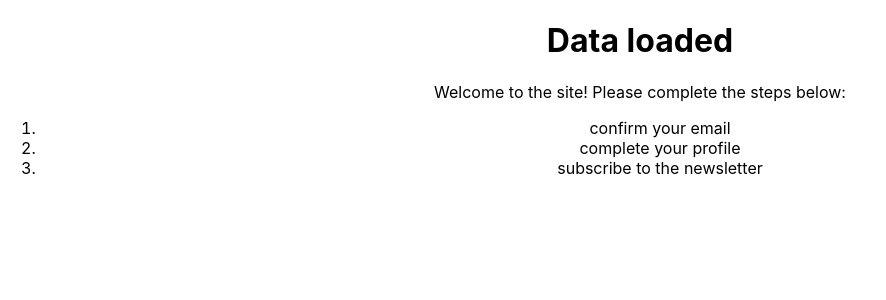
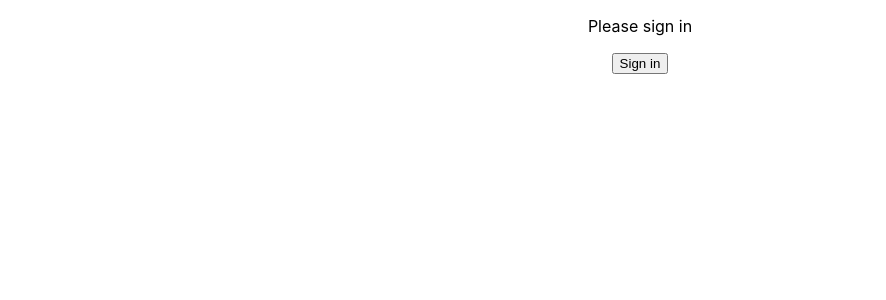
Before and after one commit to BubiniB/react-practice, a React (Create React App) app in the folder my-app/: page / in a window 1280 px wide. Shown: the top 300 px of the page, without its empty margins (0-886 px from the left). Built offline with nearby package versions, Linux system fonts and the light colour scheme.

Commit message:
Methods as props - parent/child dependencies

```diff
--- a/my-app/src/App.js
+++ b/my-app/src/App.js
@@ -5,11 +5,12 @@
 // import EventsFunctional from "./components/EventsFunctional";
 // import ConditionalRenderingClass from "./components/ConditionalRenderingClass";
 // import ConditionalRenderingFunctional from "./components/ConditionalRenderingFunctional";
-import NestingComponents from "./components/NestingComponents";
+// import NestingComponents from "./components/NestingComponents";
+import MethodsAsPropsParent from "./components/MethodsAsPropsParent";
 
 function App() {
   return <div className="App">
-      <NestingComponents />
+      <MethodsAsPropsParent />
   </div>;
 }
 
--- /dev/null
+++ b/my-app/src/components/MethodsAsPropsChild.js
@@ -0,0 +1,28 @@
+import React from 'react'
+
+function MethodsAsPropsChild(props) {
+    return (
+        <div>
+            {
+                props.isLoggedIn ? (
+                    <div>
+                        <p>Welcome to the site! Please complete the steps below:</p>
+                        <ol>
+                            <li>Confirm your email</li>
+                            <li>Complete your profile</li>
+                            <li>Subscribe to the newsletter</li>
+                        </ol>
+                        <button onClick={props.handleSignOut}>Sign out</button>
+                    </div>
+                ) : (
+                    <div>
+                        <p>Please sign in</p>
+                        <button onClick={props.handleSignIn}>Sign in</button>
+                    </div>
+                )
+            }
+        </div>
+    )
+}
+
+export default MethodsAsPropsChild
--- /dev/null
+++ b/my-app/src/components/MethodsAsPropsParent.js
@@ -0,0 +1,46 @@
+import React, { Component } from 'react'
+import MethodsAsPropsChild from './MethodsAsPropsChild'
+
+class MethodsAsPropsParent extends Component {
+    constructor(props) {
+        super(props);
+        this.state = {
+            isLoggedIn: false,
+        }
+    }
+
+    handleSignIn = () => {
+        this.setState({
+            isLoggedIn: true
+        });
+        console.log(this);
+    };
+
+    handleSignOut = () => {
+        this.setState({
+            isLoggedIn: false
+        })
+        console.log(this);
+    };
+
+    // single method that handles both SignIn and SignOut
+    toggleIsLoggedIn = () => {
+        this.setState((prevState) => ({
+            isLoggedIn: !prevState.isLoggedIn,
+        }));
+    };
+
+    render() {
+        return (
+            <div>
+                <MethodsAsPropsChild
+                    isLoggedIn={this.state.isLoggedIn}
+                    handleSignIn={this.handleSignIn}
+                    handleSignOut={this.handleSignOut}
+                />
+            </div>
+        );
+    }
+}
+
+export default MethodsAsPropsParent
```
